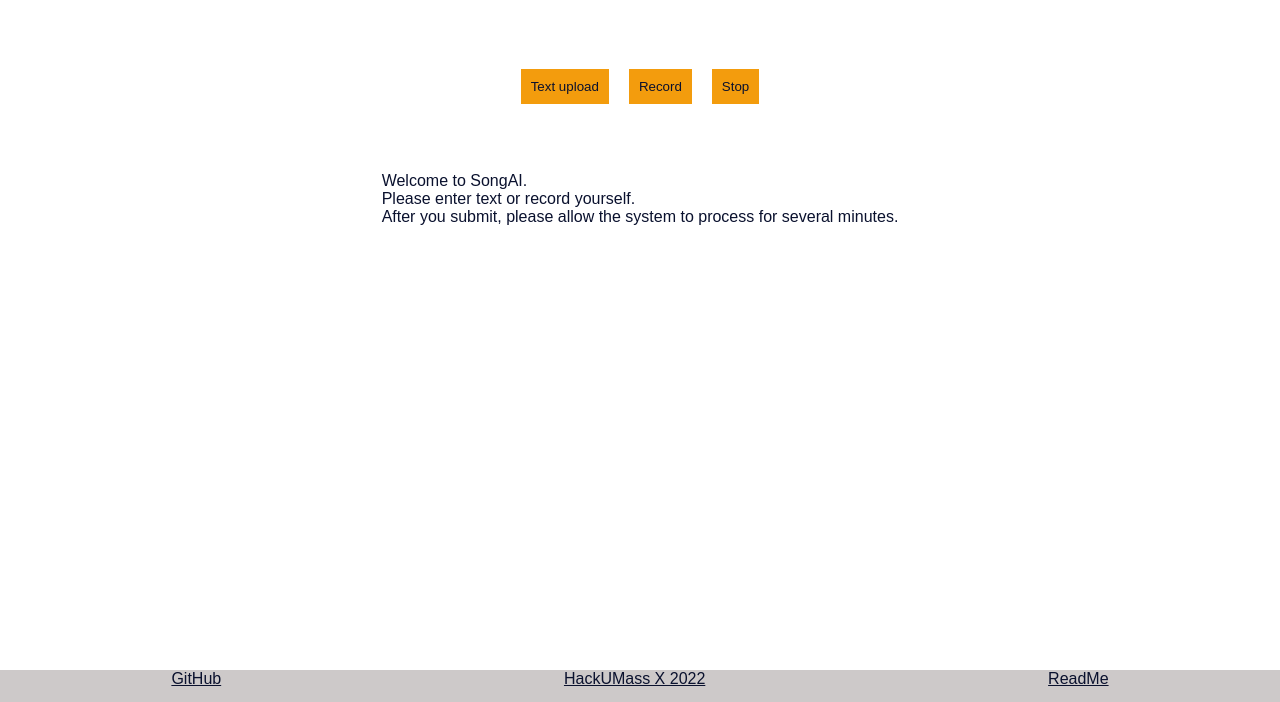
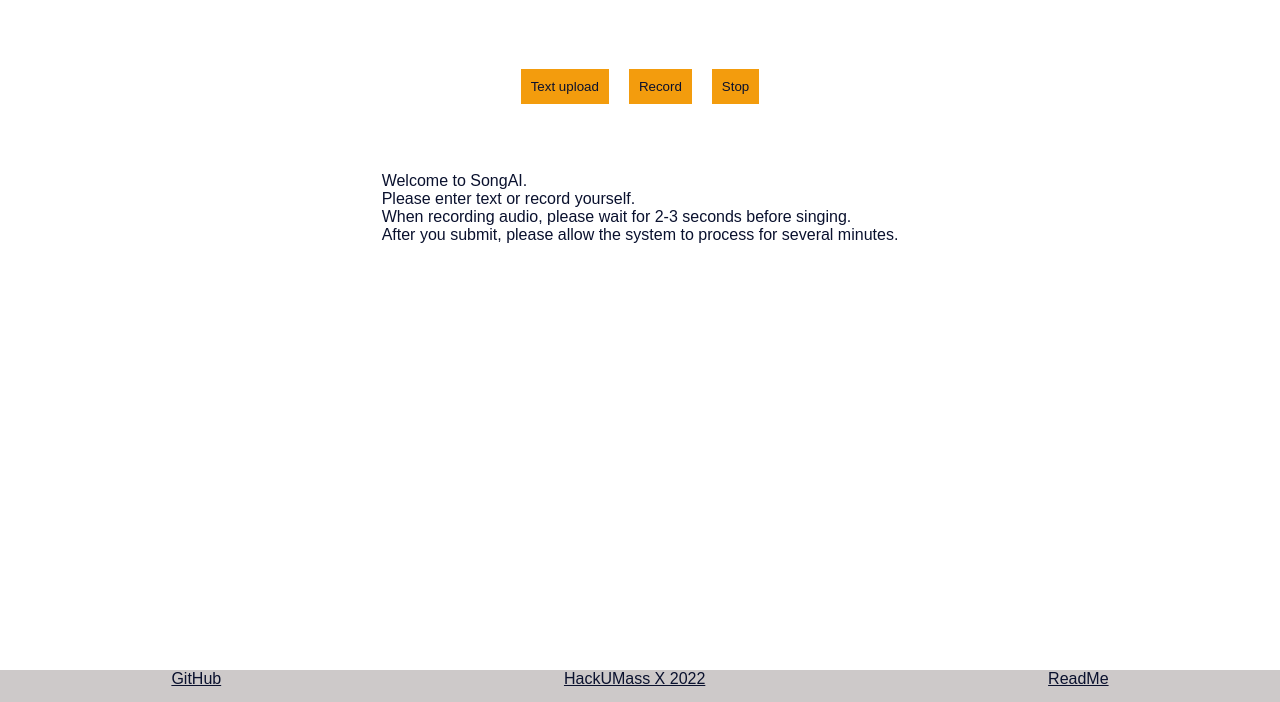
Before and after one commit to MAXPIL0T/SongAI2.0, a website: page client/index.html in a window 1280 px wide. Shown: the part 98-800 px from the top of the page. Drawn offline with Linux system fonts and the light colour scheme.

Commit message:
Added to instructions

```diff
--- a/client/index.html
+++ b/client/index.html
@@ -19,7 +19,8 @@
                     <button id="transcribeButton" disabled>Stop</button>
                 </div>
                 <br>
-                <p>Welcome to SongAI.<br>Please enter text or record yourself.<br>After you submit, please allow the system to process for several minutes.</p>
+                <p>Welcome to SongAI.<br>Please enter text or record yourself.<br>When recording audio, please wait for 2-3 seconds before singing.<br>
+                    After you submit, please allow the system to process for several minutes.</p>
             </div>
             <div id="output"></div>
             <script src="https://cdn.rawgit.com/mattdiamond/Recorderjs/08e7abd9/dist/recorder.js"></script>
```
